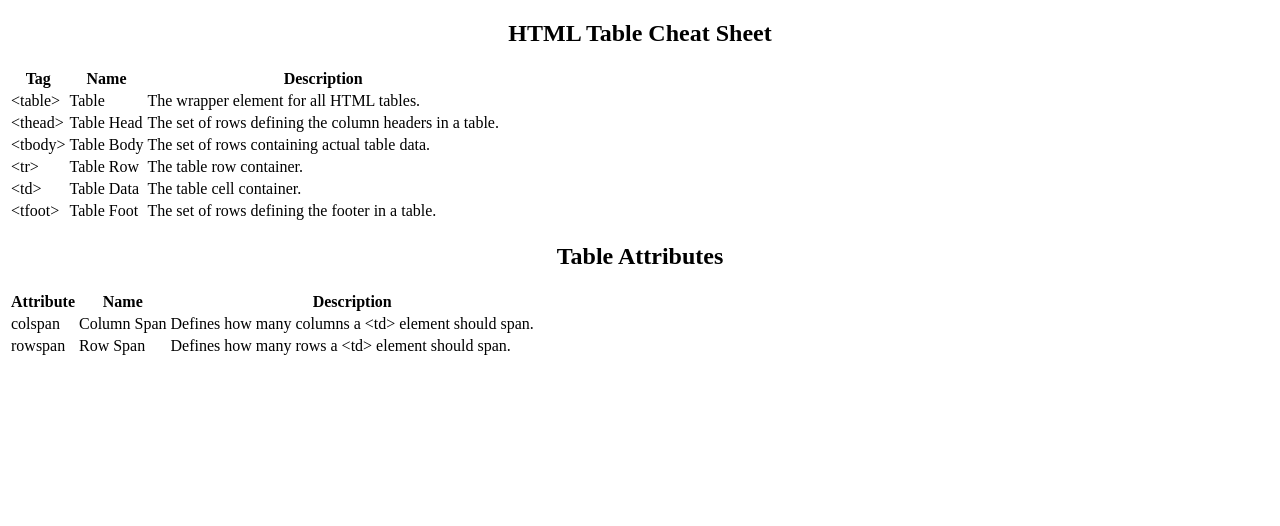
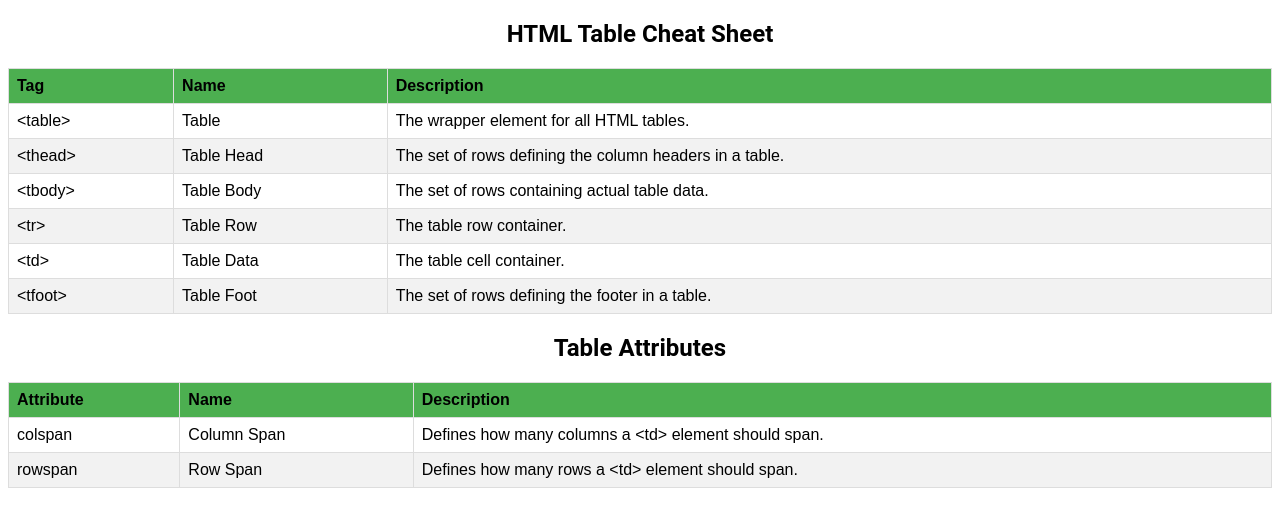
Before and after one commit to CodyA1117/cheat-sheet, a plain HTML site: page index.html in a window 1280 px wide. Drawn offline with Linux system fonts and the light colour scheme.

Commit message:
added table, table class styling, added hover style, and even pattern style of the table.  Added solid lines, and organized the data on the table.

```diff
--- a/index.html
+++ b/index.html
@@ -4,11 +4,12 @@
   <meta charset="UTF-8">
   <meta name="viewport" content="width=device-width, initial-scale=1.0">
   <title>HTML-CSS Cheatsheat</title>
+  <link rel="stylesheet" href="styles.css">
 </head>
 <body>
   <section>
     <h1 style="text-align: center;">HTML Table Cheat Sheet</h1>
-    <table>
+    <table class="table">
       <thead>
         <tr>
           <th>Tag</th>
@@ -50,7 +51,7 @@
       </tbody>
     </table>
     <h2 style="text-align: center;">Table Attributes</h2>
-    <table>
+    <table class="table">
       <thead>
         <tr>
           <th>Attribute</th>
--- a/styles.css
+++ b/styles.css
@@ -0,0 +1,30 @@
+h1 , h2 {
+    font-family: 'Roboto', sans-serif;
+
+  }
+
+  .table {
+    border-collapse: collapse;
+    width: 100%;
+    font-family: 'Arial', sans-serif;
+    text-align: left;
+  }
+
+  .table th, .table td {
+    border: 1px solid #ddd;
+    padding: 8px;
+  }
+
+  .table thead {
+    background-color: #4CAF50;
+    color: white:
+  }
+
+  .table tr:nth-child(even){
+    background-color: #f2f2f2;
+  }
+
+  .table tr:hover {
+    background-color: #ddd;
+
+  }
```
